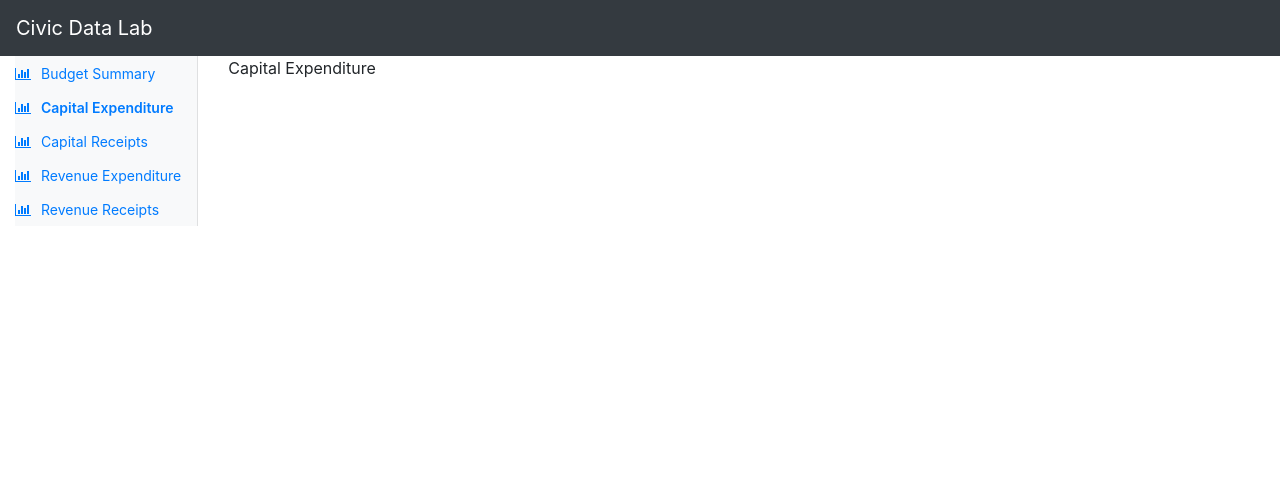
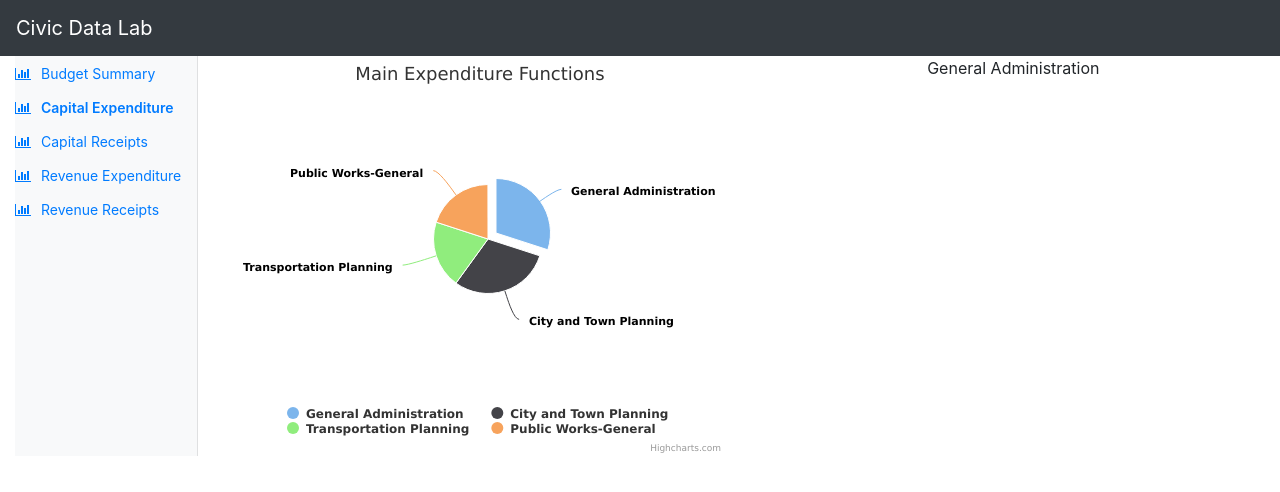
Before and after one commit to pallav-125/cdl-budget, a React (Create React App) app: page /capital-expenditure in a window 1280 px wide. Shown: the top 492 px of the page. Built offline with nearby package versions, Linux system fonts and the light colour scheme.

Commit message:
set pie graph for capital expenditure

```diff
--- a/src/components/dashboards/BudgetSummary.js
+++ b/src/components/dashboards/BudgetSummary.js
@@ -61,10 +61,7 @@ class BudgetSummary extends React.Component {
         capitalOptions.xAxis.categories = [...this.getXaxisCategories(budgetData.capitalAccount)];
         capitalOptions.series = [...this.getSeries(budgetData.capitalAccount)];
 
-        this.setState({
-            revenueOptions: revenueOptions,
-            capitalOptions: capitalOptions
-        });
+        this.setState({revenueOptions, capitalOptions});
     }
 
     render() {
--- a/src/components/dashboards/CapitalExpenditure.js
+++ b/src/components/dashboards/CapitalExpenditure.js
@@ -1,7 +1,74 @@
 import React from 'react';
+import Highcharts from 'highcharts';
+import HighchartsReact from 'highcharts-react-official';
+import capitalData from '../../data/capitalExpenditure.json';
 
-const CapitalExpenditure = () => {
-    return <div>Capital Expenditure</div>
+class CapitalExpenditure extends React.Component {
+    state = {
+        expenditureFunctions: {},
+        expenditureSelectedFunction: ''
+    }
+
+    getPieOptions = () => {
+        return {
+            chart: { styledMode: true },
+            title: { text: 'Main Expenditure Functions' },
+            plotOptions: {
+                series: {
+                    cursor: 'pointer', point: {
+                        events: {}
+                    }
+                }
+            },
+            series: [{
+                type: 'pie',
+                allowPointSelect: true,
+                keys: ['name', 'y', 'selected', 'sliced'],
+                data: [],
+                showInLegend: true
+            }]
+        };
+    }
+
+    createPieGraph = () => {
+        let expenditureFunctions = this.getPieOptions();
+        let seriesData = [];
+
+        capitalData.expenditureFunctions.forEach(expFunc => {
+            seriesData.push([expFunc.name, expFunc.value, false]);
+        });
+
+        expenditureFunctions.series[0].data = [...seriesData];
+        expenditureFunctions.series[0].data[0][2] = true;
+        expenditureFunctions.series[0].data[0].push(true);
+
+        // setting click action on pie slice
+        expenditureFunctions.plotOptions.series.point.events.click = (e) => {
+            this.setState({expenditureSelectedFunction: e.point.name});
+        }
+
+        this.setState({
+            expenditureFunctions: expenditureFunctions,
+            expenditureSelectedFunction: expenditureFunctions.series[0].data[0][0]
+        });
+    }
+
+    componentDidMount() {
+        this.createPieGraph();
+    }
+
+    render() {
+        return (
+            <div className="row">
+                <div className="col-md-6">
+                    <HighchartsReact highcharts={Highcharts} options={this.state.expenditureFunctions} />
+                </div>
+                <div className="col-md-6">
+                    <p className="text-center">{this.state.expenditureSelectedFunction}</p>
+                </div>
+            </div>
+        );
+    }
 }
 
 export default CapitalExpenditure;
--- a/src/data/capitalExpenditure.json
+++ b/src/data/capitalExpenditure.json
@@ -0,0 +1,45 @@
+{
+    "expenditureFunctions": [
+        {
+            "name": "General Administration",
+            "value": 30,
+            "subExpenditureFunctions": [
+                {
+                    "name": "Machinery & Equipment",
+                    "detailedAccountFunctions": [{
+                        "name": "Purchase of Office Equipment",
+                        "value": 22.53
+                    }]
+                },
+                {
+                    "name": "Furniture and Fixtures",
+                    "detailedAccountFunctions": [{
+                        "name": "New Furniture, Fixture & Fittings",
+                        "value": 22.53
+                    }]
+                }
+            ]
+        },{
+            "name": "City and Town Planning",
+            "value": 30,
+            "subExpenditureFunctions": [{
+                "name": "Land Improvements",
+                "detailedAccountFunctions": ["Land Acquisition"]
+            }]
+        },{
+            "name": "Transportation Planning",
+            "value": 20,
+            "subExpenditureFunctions": [{
+                "name": "Land Improvements",
+                "detailedAccountFunctions": ["Construction & Improvement of Traffic Islands and Central Media"]
+            }]
+        },{
+            "name": "Public Works-General",
+            "value": 20,
+            "subExpenditureFunctions": [{
+                "name": "Buildings",
+                "detailedAccountFunctions": ["Construction of Office Buildings"]
+            }]
+        }
+    ]
+}
```
